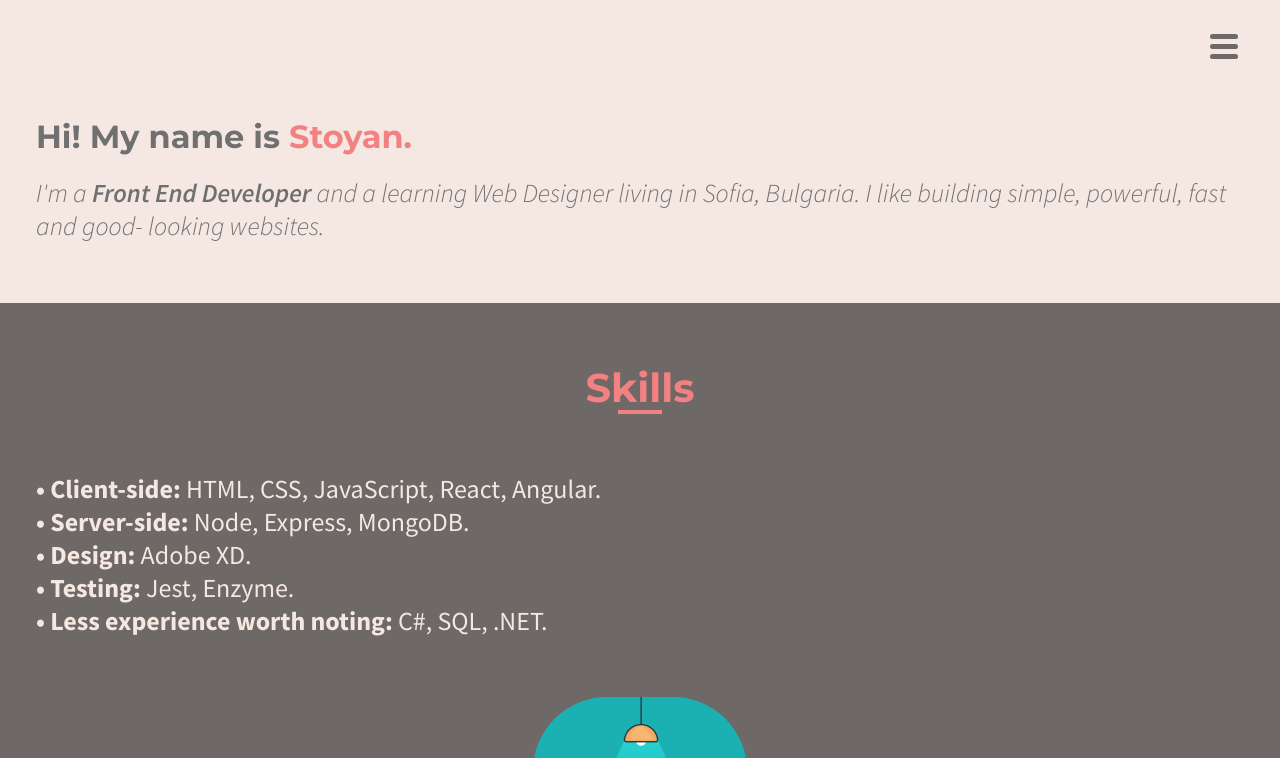
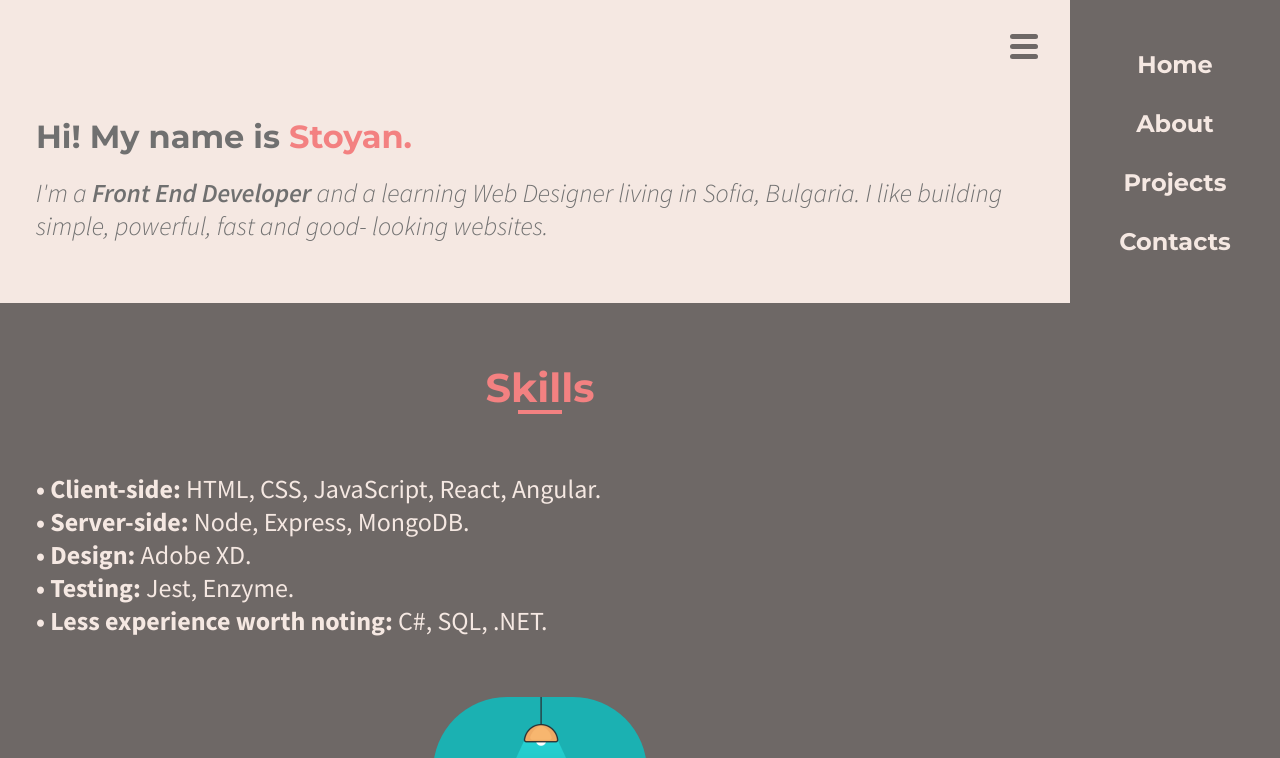
Before and after one commit to stoyanmanolov/portfolio, a website built with webpack: page src/index.html in a window 1280 px wide. Both pictures are taken after a click on the button 1224 px from the left and 47 px from the top of the page. Shown: the top 758 px of the page. Built offline with nearby package versions, Linux system fonts and the light colour scheme.

Commit message:
Added a drawer

```diff
--- a/src/index.html
+++ b/src/index.html
@@ -14,8 +14,9 @@
     <title>Stoyan</title>
   </head>
   <body>
+    <div id="content">
       <nav>
-      <button class="toggler"><img src="images/NavButton.svg" /></button>
+        <button id="toggler" class="toggler"><img src="images/NavButton.svg" /></button>
       </nav>
       <header>
         <h1>Hi! My name is <span>Stoyan.</span></h1>
@@ -102,5 +103,12 @@
           <i class="fas fa-envelope"></i>
         </section>
       </footer>
+    </div>
+    <ul id="drawer">
+      <li>Home</li>
+      <li>About</li>
+      <li>Projects</li>
+      <li>Contacts</li>
+    </ul>
   </body>
 </html>
--- a/src/index.js
+++ b/src/index.js
@@ -2,9 +2,27 @@ import "@fortawesome/fontawesome-free/js/fontawesome";
 import "@fortawesome/fontawesome-free/js/solid";
 import "@fortawesome/fontawesome-free/js/regular";
 import "@fortawesome/fontawesome-free/js/brands";
-import "./styles/styles.scss";
+import "./styles/global/styles.scss";
 import "./styles/nav.scss";
 import "./styles/header.scss";
 import "./styles/skills.scss";
 import "./styles/projects.scss";
 import "./styles/footer.scss";
+import "./styles/drawer.scss";
+
+// Toggle Drawer
+let open = false;
+
+document.getElementById("toggler").addEventListener("click", (event) => {
+  if (!open) {
+    document.body.classList.add("drawer-body");
+    document.getElementById("drawer").classList.add("drawer");
+    document.getElementById("content").classList.add("drawer-content");
+    open = true;
+  } else if (open) {
+    document.body.classList.remove("drawer-body");
+    document.getElementById("drawer").classList.remove("drawer");
+    document.getElementById("content").classList.remove("drawer-content");
+    open = false;
+  }
+});
--- /dev/null
+++ b/src/styles/drawer.scss
@@ -0,0 +1,36 @@
+@import "global/variables.scss";
+
+.drawer {
+  align-self: flex-end;
+  width: 210px;
+  height: 100vh;
+  margin: 0;
+  padding: 0;
+  display: flex;
+  flex-direction: column;
+  align-items: center;
+  background: $brown;
+
+  li:first-child {
+    margin-top: 50px;
+  }
+
+  li {
+    margin-bottom: 30px;
+    font: Bold 24px/29px Montserrat;
+    color: $background;
+    list-style-type: none;
+  }
+}
+
+.drawer-content {
+  position: absolute;
+  right: 200px;
+  height: 100vh;
+  overflow: hidden;
+}
+
+.drawer-body {
+  display: flex;
+  flex-direction: row-reverse;
+}
--- a/src/styles/footer.scss
+++ b/src/styles/footer.scss
@@ -1,4 +1,4 @@
-@import "variables";
+@import "global/variables.scss";
 
 footer {
   padding-top: 60px;
--- a/src/styles/header.scss
+++ b/src/styles/header.scss
@@ -1,4 +1,4 @@
-@import "variables";
+@import "global/variables.scss";
 
 header {
   padding: 22px 36px 60.5px;
--- a/src/styles/projects.scss
+++ b/src/styles/projects.scss
@@ -1,4 +1,4 @@
-@import "variables";
+@import "global/variables.scss";
 
 .projects {
   display: flex;
--- a/src/styles/skills.scss
+++ b/src/styles/skills.scss
@@ -1,4 +1,4 @@
-@import "variables";
+@import "global/variables.scss";
 
 .skills {
   background: $brown;
```
Also changed, not shown: src/styles/global/styles.scss (renamed from src/styles/styles.scss), src/styles/global/variables.scss (renamed from src/styles/variables.scss). Lines whose indentation alone changed are shown as unchanged.
